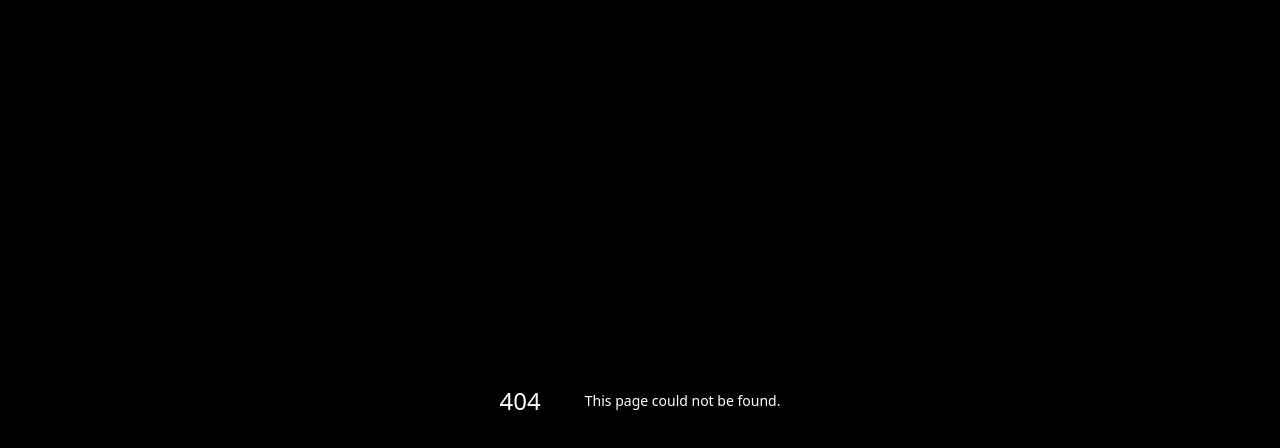
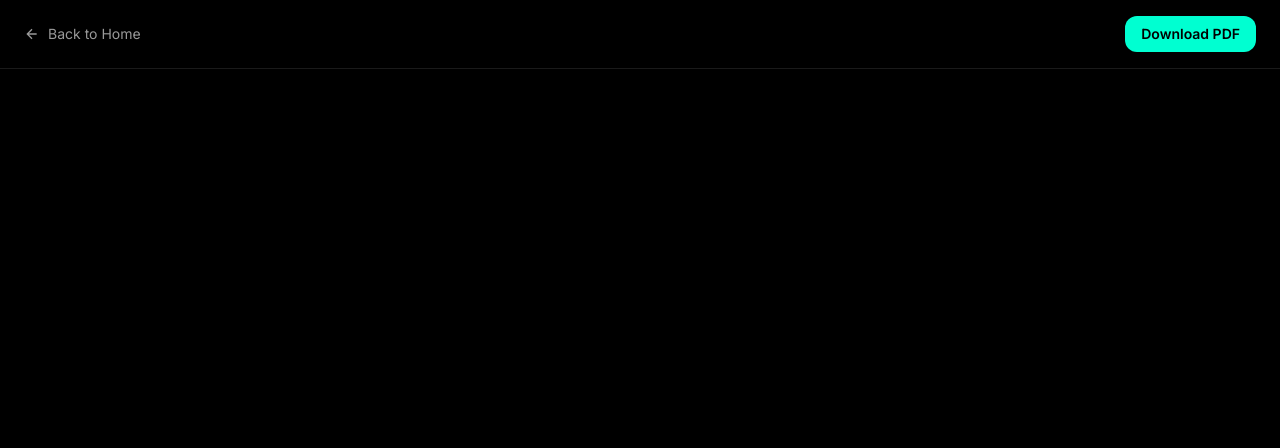
Before and after one commit to amulayprakash/The-new-token, a Next.js app: page /whitepaper in a window 1280 px wide. Before the commit this address had no page. Shown: the top 448 px of the page. Built offline with nearby package versions, Linux system fonts and the light colour scheme.

Commit message:
mainnet update ii

```diff
--- /dev/null
+++ b/app/whitepaper/page.tsx
@@ -0,0 +1,30 @@
+export default function WhitepaperPage() {
+  return (
+    <div className="min-h-screen w-full bg-black flex flex-col">
+      <div className="flex items-center justify-between px-6 py-4 border-b border-white/10">
+        <a
+          href="/"
+          className="flex items-center gap-2 text-white/60 hover:text-white transition-colors text-sm"
+        >
+          <svg width="16" height="16" viewBox="0 0 24 24" fill="none" stroke="currentColor" strokeWidth="2">
+            <path d="M19 12H5M12 5l-7 7 7 7" />
+          </svg>
+          Back to Home
+        </a>
+        <a
+          href="/USBT%20-%20Whitepaper.pdf"
+          download
+          className="px-4 py-2 rounded-xl bg-[#00ffd1] text-black font-semibold text-sm hover:bg-[#00e6bc] transition-all duration-300"
+        >
+          Download PDF
+        </a>
+      </div>
+      <iframe
+        src="/USBT%20-%20Whitepaper.pdf"
+        className="flex-1 w-full"
+        style={{ minHeight: "calc(100vh - 65px)" }}
+        title="USBT Whitepaper"
+      />
+    </div>
+  );
+}
--- a/components/FooterNew.tsx
+++ b/components/FooterNew.tsx
@@ -55,7 +55,7 @@ const icons: Record<string, JSX.Element> = {
 /* ── Footer link data ───────────────────────────────────────────────────── */
 const footerLinks: Record<string, { label: string; href: string; external: boolean }[]> = {
   Protocol: [
-    { label: "Whitepaper", href: "/USBT-Whitepaper.pdf", external: true },
+    { label: "Whitepaper", href: "/whitepaper", external: true },
   ],
   Community: [
     { label: "Twitter",   href: "https://x.com/USBTNetwork",                               external: true },
--- a/components/HeroSection.tsx
+++ b/components/HeroSection.tsx
@@ -116,7 +116,7 @@ export default function HeroSection() {
       />
 
       {/* Content */}
-      <div className="relative z-10 flex flex-col items-center text-center px-2 sm:px-6 max-w-5xl w-full">
+      <div className="relative z-30 flex flex-col items-center text-center px-2 sm:px-6 max-w-5xl w-full pt-20 md:pt-24">
         {/* 3D Coin */}
         <div
           ref={coinRef}
@@ -172,11 +172,11 @@ export default function HeroSection() {
 
         {/* CTAs */}
         <div className="flex flex-col sm:flex-row gap-3 md:gap-4 justify-center items-center w-full sm:w-auto">
-            <a href="#stats" className="group w-full sm:w-auto px-6 py-3.5 md:px-8 md:py-4 rounded-2xl bg-white text-black font-semibold text-sm md:text-base transition-all duration-500 hover:shadow-[0_0_40px_rgba(255,255,255,0.2)] hover:scale-[1.02] cursor-pointer text-center">
+            <a href="#stats" className="group w-full sm:w-auto px-6 py-3.5 md:px-8 md:py-4 rounded-2xl bg-[#00ffd1] text-black font-bold text-sm md:text-base transition-all duration-300 cursor-pointer text-center shadow-[0_0_24px_rgba(0,255,209,0.45)] hover:bg-[#00ffe5] hover:scale-[1.03] hover:shadow-[0_0_40px_rgba(0,255,209,0.65)]">
               Explore Ecosystem
               <span className="inline-block ml-2 transition-transform duration-300 group-hover:translate-x-1">→</span>
             </a>
-            <a href="/USBT%20-%20Whitepaper.pdf" target="_blank" rel="noopener noreferrer" className="group w-full sm:w-auto px-6 py-3.5 md:px-8 md:py-4 rounded-2xl border-2 border-[#00ffd1] bg-[#00ffd1] hover:bg-[#00ffe5] transition-all duration-300 text-black font-bold text-sm md:text-base cursor-pointer hover:scale-[1.03] text-center shadow-[0_0_40px_rgba(0,255,209,0.7),0_0_80px_rgba(0,255,209,0.3)] hover:shadow-[0_0_60px_rgba(0,255,209,1),0_0_120px_rgba(0,255,209,0.5)]">
+            <a href="/whitepaper" target="_blank" rel="noopener noreferrer" className="group w-full sm:w-auto px-6 py-3.5 md:px-8 md:py-4 rounded-2xl border border-white/50 bg-white/15 backdrop-blur-sm hover:bg-white/25 hover:border-white/70 transition-all duration-300 text-white font-semibold text-sm md:text-base cursor-pointer hover:scale-[1.02] text-center">
               <span className="inline-flex items-center gap-2">
                 <svg xmlns="http://www.w3.org/2000/svg" className="w-4 h-4 shrink-0" fill="none" viewBox="0 0 24 24" stroke="currentColor" strokeWidth={2}>
                   <path strokeLinecap="round" strokeLinejoin="round" d="M9 12h6m-6 4h6m2 5H7a2 2 0 01-2-2V5a2 2 0 012-2h5.586a1 1 0 01.707.293l5.414 5.414a1 1 0 01.293.707V19a2 2 0 01-2 2z" />
--- a/components/Navbar.tsx
+++ b/components/Navbar.tsx
@@ -78,9 +78,7 @@ export default function Navbar() {
               </button>
             ))}
             <a
-              href="/USBT%20-%20Whitepaper.pdf"
-              target="_blank"
-              rel="noopener noreferrer"
+              href="/whitepaper"
               className="px-4 py-2 rounded-xl text-sm font-medium transition-all duration-300 text-white/60 hover:text-white hover:bg-white/5"
             >
               Whitepaper
@@ -127,9 +125,7 @@ export default function Navbar() {
               </button>
             ))}
             <a
-              href="/USBT%20-%20Whitepaper.pdf"
-              target="_blank"
-              rel="noopener noreferrer"
+              href="/whitepaper"
               className="block w-full text-left px-4 py-3 rounded-xl text-sm font-medium transition-all duration-300 text-white/60"
             >
               Whitepaper
```
